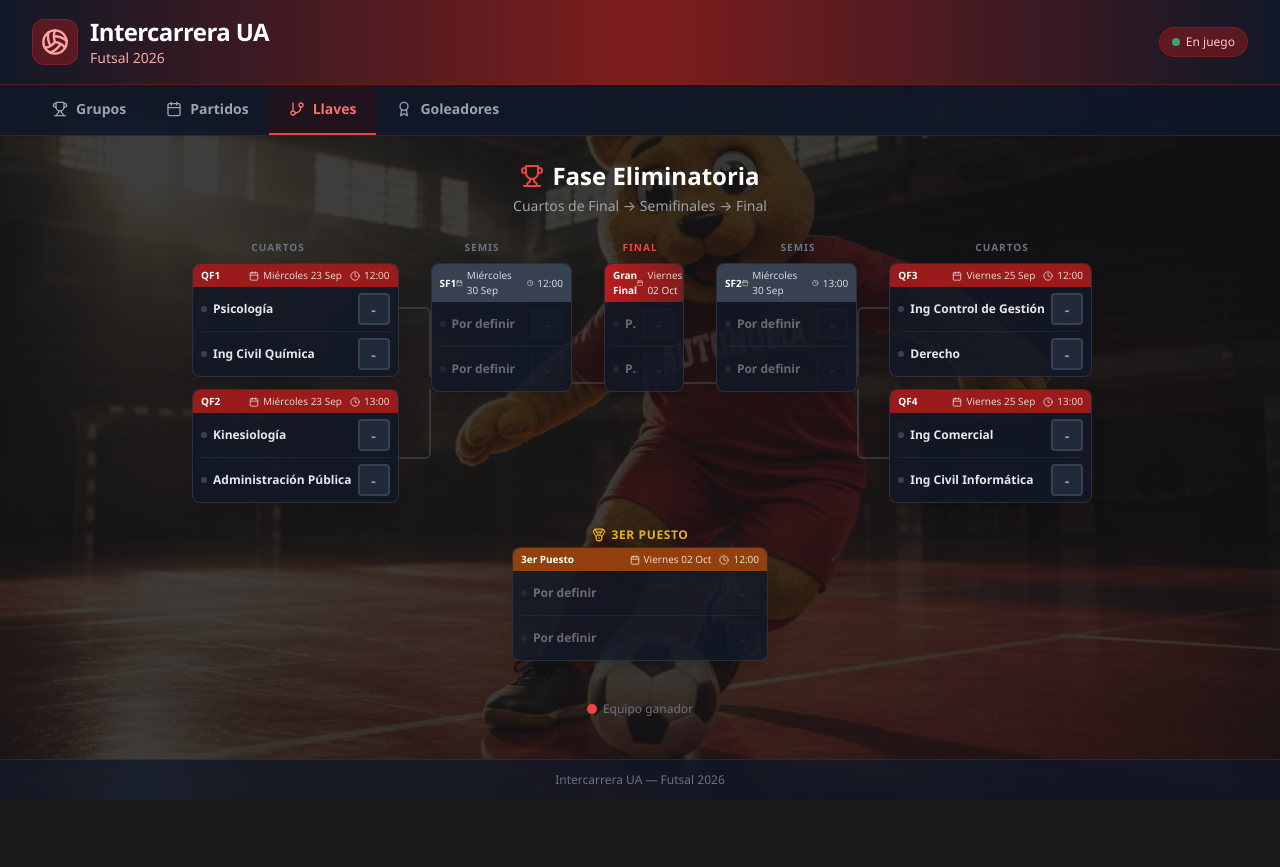
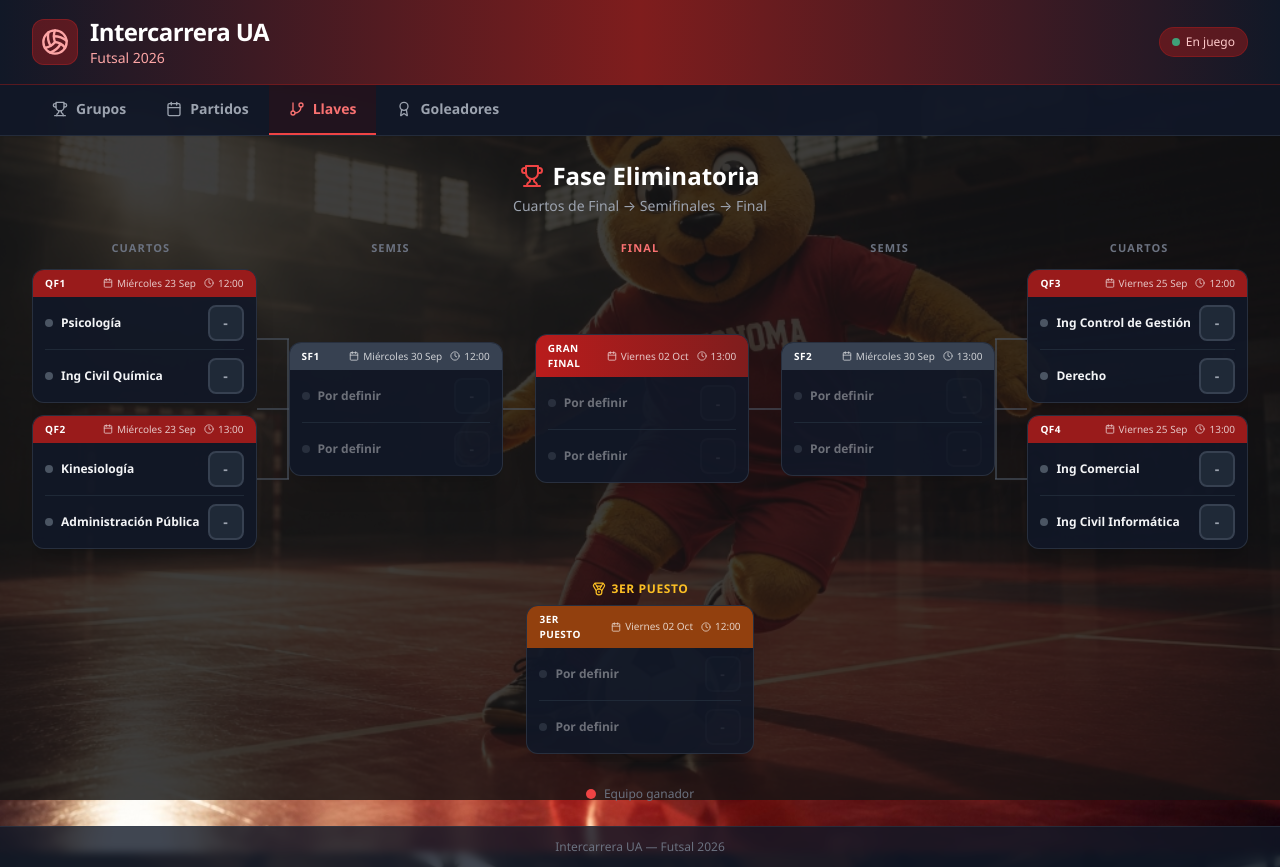
Before and after one commit to GabrielHidalgo1811/Intercarrera, a React (Vite) app: page / in a window 1280 px wide. Both pictures are taken after a click on the button "Llaves". Before the commit the page ends 800 px from the top, so only its background shows below. Built offline with nearby package versions, Linux system fonts and the light colour scheme; the HTML template or start-up script is replaced by a standard one.

Commit message:
Rediseño bracket: flexbox equitativo, conectores alineados, todas las columnas con espacio igual

```diff
--- a/src/components/KnockoutBracket.jsx
+++ b/src/components/KnockoutBracket.jsx
@@ -2,33 +2,31 @@ import React from 'react';
 import { Trophy, Medal, Clock, Calendar } from 'lucide-react';
 import { TEAM_SHORT } from '../data/tournamentData';
 
-// ─── Individual team slot inside a match ─────────────────────────────────────
+// ─── Team row inside a card ───────────────────────────────────────────────────
 function TeamSlot({ team, seed, score, pen, isWinner, isTied, onScoreChange, onPenChange }) {
   const name  = team || (seed ? `(${seed})` : 'Por definir');
   const short = team ? (TEAM_SHORT[team] || team) : name;
   const isEmpty = !team;
 
   return (
-    <div
-      className={`flex items-center gap-1.5 px-2 py-1.5 transition-colors ${
-        isEmpty ? 'opacity-40' : isWinner ? 'bg-red-900/40' : score !== null ? 'opacity-60' : ''
-      }`}
-    >
-      <span className={`w-1.5 h-1.5 rounded-full shrink-0 ${isWinner ? 'bg-red-400' : 'bg-gray-700'}`} />
+    <div className={`flex items-center gap-2 px-3 py-2 ${
+      isEmpty ? 'opacity-40' : isWinner ? 'bg-red-900/40' : score !== null ? 'opacity-60' : ''
+    }`}>
+      <span className={`w-2 h-2 rounded-full shrink-0 ${isWinner ? 'bg-red-400' : 'bg-gray-600'}`} />
 
-      <span className={`flex-1 text-xs font-semibold truncate ${isWinner ? 'text-red-300' : 'text-gray-200'}`} title={name}>
-        <span className="hidden sm:inline">{name}</span>
-        <span className="sm:hidden">{short}</span>
+      <span className={`flex-1 text-xs font-semibold truncate ${isWinner ? 'text-red-300' : 'text-gray-100'}`} title={name}>
+        <span className="hidden lg:inline">{name}</span>
+        <span className="lg:hidden">{short}</span>
       </span>
 
       {isTied && (
-        <div className="flex flex-col items-center mr-0.5">
+        <div className="flex flex-col items-center">
           <span className="text-[8px] text-amber-500 uppercase leading-none">Pen</span>
           <input
             type="text" inputMode="numeric"
             value={pen ?? ''} onChange={(e) => onPenChange(e.target.value.replace(/[^0-9]/g, ''))}
             placeholder="-" disabled={isEmpty}
-            className="w-6 h-6 text-center text-xs font-bold rounded border border-amber-700/50 bg-amber-950/30 text-amber-400 outline-none focus:border-amber-400 disabled:opacity-30"
+            className="w-6 h-6 text-center text-xs font-bold rounded border border-amber-700/50 bg-amber-950/30 text-amber-400 outline-none disabled:opacity-30"
           />
         </div>
       )}
@@ -37,9 +35,9 @@ function TeamSlot({ team, seed, score, pen, isWinner, isTied, onScoreChange, onP
         type="text" inputMode="numeric"
         value={score ?? ''} onChange={(e) => onScoreChange(e.target.value.replace(/[^0-9]/g, ''))}
         placeholder="-" disabled={isEmpty}
-        className={`w-8 h-8 text-center text-sm font-bold rounded border-2 outline-none transition-colors shrink-0 ${
+        className={`w-9 h-9 text-center text-sm font-bold rounded-lg border-2 outline-none shrink-0 ${
           isWinner
-            ? 'border-red-600/60 bg-red-950/50 text-red-300'
+            ? 'border-red-600/60 bg-red-950/60 text-red-300'
             : 'border-gray-700 bg-gray-800 text-gray-100 focus:border-red-500'
         } disabled:opacity-30 disabled:cursor-not-allowed`}
       />
@@ -47,7 +45,7 @@ function TeamSlot({ team, seed, score, pen, isWinner, isTied, onScoreChange, onP
   );
 }
 
-// ─── Match card for the bracket ───────────────────────────────────────────────
+// ─── Match card ───────────────────────────────────────────────────────────────
 function BracketMatch({ match, accentColor, updateKnockoutMatch }) {
   const isPlayed = match.homeScore !== null && match.awayScore !== null;
   const isTied   = isPlayed && Number(match.homeScore) === Number(match.awayScore);
@@ -55,10 +53,10 @@ function BracketMatch({ match, accentColor, updateKnockoutMatch }) {
 
   let homeWin = false, awayWin = false;
   if (isPlayed) {
-    if (Number(match.homeScore) > Number(match.awayScore)) homeWin = true;
+    if      (Number(match.homeScore) > Number(match.awayScore)) homeWin = true;
     else if (Number(match.awayScore) > Number(match.homeScore)) awayWin = true;
     else if (hasPen) {
-      if (Number(match.homePen) > Number(match.awayPen)) homeWin = true;
+      if      (Number(match.homePen) > Number(match.awayPen)) homeWin = true;
       else if (Number(match.awayPen) > Number(match.homePen)) awayWin = true;
     }
   }
@@ -66,13 +64,14 @@ function BracketMatch({ match, accentColor, updateKnockoutMatch }) {
   const handle = (field, value) => updateKnockoutMatch(match.id, field, value);
 
   return (
-    <div className="bg-gray-900/80 border border-gray-700/60 rounded-lg overflow-hidden shadow-lg w-full">
-      <div className={`${accentColor} text-white text-[10px] font-bold px-2 py-1 flex items-center justify-between`}>
-        <span>{match.label}</span>
+    <div className="bg-gray-900/90 border border-gray-700/60 rounded-xl overflow-hidden shadow-xl w-full">
+      {/* Header bar */}
+      <div className={`${accentColor} text-white text-[10px] font-bold px-3 py-1.5 flex items-center justify-between gap-2`}>
+        <span className="uppercase tracking-wider">{match.label}</span>
         {match.date && (
-          <span className="flex items-center gap-1 opacity-80 font-normal">
-            <Calendar className="w-2.5 h-2.5" />{match.date}
-            {match.time && <><Clock className="w-2.5 h-2.5 ml-1" />{match.time}</>}
+          <span className="flex items-center gap-1 opacity-75 font-normal whitespace-nowrap">
+            <Calendar className="w-2.5 h-2.5 shrink-0" />{match.date}
+            {match.time && <><Clock className="w-2.5 h-2.5 ml-1 shrink-0" />{match.time}</>}
           </span>
         )}
       </div>
@@ -84,7 +83,7 @@ function BracketMatch({ match, accentColor, updateKnockoutMatch }) {
         onScoreChange={(v) => handle('homeScore', v)}
         onPenChange={(v)  => handle('homePen',   v)}
       />
-      <div className="border-t border-gray-800/80 mx-2" />
+      <div className="border-t border-gray-800 mx-3" />
       <TeamSlot
         team={match.away} seed={match.awaySeed}
         score={match.awayScore} pen={match.awayPen}
@@ -96,16 +95,39 @@ function BracketMatch({ match, accentColor, updateKnockoutMatch }) {
   );
 }
 
-// ─── Main Knockout Bracket ────────────────────────────────────────────────────
+// ─── Bracket connector: 2 QFs (top+bottom) joining to 1 SF (center) ──────────
+// The outer container stretches to full height.
+// QF1 center ≈ 25% height, QF2 center ≈ 75%, SF center = 50%.
+function ConnectorQFtoSF({ side }) {
+  // side: 'right' (left QFs → right SF) | 'left' (right SF ← right QFs)
+  const spine = side === 'right' ? 'right-0' : 'left-0';
+  const border = side === 'right' ? 'border-r-2' : 'border-l-2';
+  return (
+    <div className="relative w-8 self-stretch shrink-0">
+      {/* arm from QF1 center (25%) */}
+      <div className={`absolute ${spine} top-[25%] w-full border-t-2 border-gray-600/60 -translate-y-px`} />
+      {/* vertical spine 25% → 75% */}
+      <div className={`absolute ${spine} top-[25%] bottom-[25%] ${border} border-gray-600/60`} />
+      {/* arm from QF2 center (75%) */}
+      <div className={`absolute ${spine} bottom-[25%] w-full border-t-2 border-gray-600/60 translate-y-px`} />
+      {/* arrow out to SF at 50% */}
+      <div className={`absolute ${side === 'right' ? 'left-0' : 'right-0'} top-1/2 w-full border-t-2 border-gray-600/60 -translate-y-px`} />
+    </div>
+  );
+}
+
+// Simple horizontal connector line (SF → Final)
+function ConnectorSFtoFinal() {
+  return <div className="self-center w-8 shrink-0 border-t-2 border-gray-600/60" />;
+}
+
+// ─── Main export ──────────────────────────────────────────────────────────────
 export default function KnockoutBracket({ knockout, updateKnockoutMatch, champion }) {
   const { quarterFinals, semiFinals, thirdPlace, final } = knockout;
-  const [lQF1, lQF2] = [quarterFinals[0], quarterFinals[1]]; // left side → SF1
-  const [rQF1, rQF2] = [quarterFinals[2], quarterFinals[3]]; // right side → SF2
+  const [lQF1, lQF2] = [quarterFinals[0], quarterFinals[1]];
+  const [rQF1, rQF2] = [quarterFinals[2], quarterFinals[3]];
   const sf1 = semiFinals[0];
   const sf2 = semiFinals[1];
-
-  // Heights for connector alignment
-  const matchH = 'h-[88px]'; // approximate match card height
 
   return (
     <div className="space-y-6">
@@ -128,95 +150,84 @@ export default function KnockoutBracket({ knockout, updateKnockoutMatch, champio
       )}
 
       {/* ── BRACKET ── */}
-      <div className="overflow-x-auto pb-4">
-        <div className="min-w-[700px] max-w-4xl mx-auto">
+      <div className="overflow-x-auto pb-2">
+        <div className="min-w-[860px]">
 
-          {/* Column labels */}
-          <div className="grid grid-cols-[1fr_32px_1fr_32px_80px_32px_1fr_32px_1fr] mb-2 text-center text-[10px] font-bold uppercase tracking-widest text-gray-500 select-none">
-            <span>Cuartos</span><span/><span>Semis</span><span/>
-            <span className="text-red-500">Final</span>
-            <span/><span>Semis</span><span/><span>Cuartos</span>
+          {/* Round labels */}
+          <div className="flex mb-3 text-center text-[11px] font-bold uppercase tracking-widest text-gray-500 select-none">
+            <div className="flex-1">Cuartos</div>
+            <div className="w-8 shrink-0" />
+            <div className="flex-1">Semis</div>
+            <div className="w-8 shrink-0" />
+            <div className="flex-1 text-red-400">Final</div>
+            <div className="w-8 shrink-0" />
+            <div className="flex-1">Semis</div>
+            <div className="w-8 shrink-0" />
+            <div className="flex-1">Cuartos</div>
           </div>
 
-          {/* Bracket rows — top half */}
-          <div className="grid grid-cols-[1fr_32px_1fr_32px_80px_32px_1fr_32px_1fr] items-start">
+          {/* ── Main bracket row ── */}
+          {/*
+            Layout: [QF_L col] [conn] [SF1 col] [conn] [FINAL col] [conn] [SF2 col] [conn] [QF_R col]
+            The QF columns use flex-col so QF1 is in top half and QF2 in bottom half.
+            SF and Final columns use flex items-center to vertically center.
+            Connectors use absolute positioning at 25%, 50%, 75% of their own height.
+          */}
+          <div className="flex items-stretch">
 
-            {/* ── LEFT ── */}
-            {/* QF1 */}
-            <div><BracketMatch match={lQF1} accentColor="bg-red-800" updateKnockoutMatch={updateKnockoutMatch} /></div>
-
-            {/* QF1 → SF1 top arm */}
-            <div className="self-stretch flex flex-col">
-              <div className="flex-1 border-r-2 border-t-2 border-gray-600/50 rounded-tr-md mt-[44px]" />
+            {/* ── LEFT QFs column ── */}
+            <div className="flex-1 flex flex-col">
+              <div className="flex-1 flex items-center pb-1.5">
+                <BracketMatch match={lQF1} accentColor="bg-red-800" updateKnockoutMatch={updateKnockoutMatch} />
+              </div>
+              <div className="flex-1 flex items-center pt-1.5">
+                <BracketMatch match={lQF2} accentColor="bg-red-800" updateKnockoutMatch={updateKnockoutMatch} />
+              </div>
             </div>
 
-            {/* SF1 — spans 2 rows via relative positioning */}
-            <div className="row-span-3 flex items-center">
+            {/* QF → SF1 connector */}
+            <ConnectorQFtoSF side="right" />
+
+            {/* ── SF1 column ── */}
+            <div className="flex-1 flex items-center">
               <BracketMatch match={sf1} accentColor="bg-gray-700" updateKnockoutMatch={updateKnockoutMatch} />
             </div>
 
-            {/* SF1 → Final left arm */}
-            <div className="row-span-3 self-stretch flex items-center">
-              <div className="w-full border-t-2 border-gray-600/50" />
-            </div>
+            {/* SF1 → Final connector */}
+            <ConnectorSFtoFinal />
 
-            {/* FINAL — spans all rows */}
-            <div className="row-span-5 flex items-center">
+            {/* ── FINAL column ── */}
+            <div className="flex-1 flex items-center">
               <BracketMatch match={final} accentColor="bg-gradient-to-r from-red-700 to-red-900" updateKnockoutMatch={updateKnockoutMatch} />
             </div>
 
-            {/* SF2 → Final right arm */}
-            <div className="row-span-3 self-stretch flex items-center justify-end">
-              <div className="w-full border-t-2 border-gray-600/50" />
-            </div>
+            {/* Final → SF2 connector */}
+            <ConnectorSFtoFinal />
 
-            {/* SF2 — spans 2 rows */}
-            <div className="row-span-3 flex items-center">
+            {/* ── SF2 column ── */}
+            <div className="flex-1 flex items-center">
               <BracketMatch match={sf2} accentColor="bg-gray-700" updateKnockoutMatch={updateKnockoutMatch} />
             </div>
 
-            {/* QF3 → SF2 top arm */}
-            <div className="self-stretch flex flex-col">
-              <div className="flex-1 border-l-2 border-t-2 border-gray-600/50 rounded-tl-md mt-[44px]" />
+            {/* SF2 → QF connector */}
+            <ConnectorQFtoSF side="left" />
+
+            {/* ── RIGHT QFs column ── */}
+            <div className="flex-1 flex flex-col">
+              <div className="flex-1 flex items-center pb-1.5">
+                <BracketMatch match={rQF1} accentColor="bg-red-800" updateKnockoutMatch={updateKnockoutMatch} />
+              </div>
+              <div className="flex-1 flex items-center pt-1.5">
+                <BracketMatch match={rQF2} accentColor="bg-red-800" updateKnockoutMatch={updateKnockoutMatch} />
+              </div>
             </div>
 
-            {/* QF3 */}
-            <div><BracketMatch match={rQF1} accentColor="bg-red-800" updateKnockoutMatch={updateKnockoutMatch} /></div>
-
-            {/* Spacer row */}
-            <div className="h-3" />
-            <div className="h-3" />
-            {/* SF1 row-span covers this */}
-            {/* Final row-span covers this */}
-            {/* SF2 row-span covers this */}
-            <div className="h-3" />
-            <div className="h-3" />
-
-            {/* QF2 */}
-            <div><BracketMatch match={lQF2} accentColor="bg-red-800" updateKnockoutMatch={updateKnockoutMatch} /></div>
-
-            {/* QF2 → SF1 bottom arm */}
-            <div className="self-stretch flex flex-col">
-              <div className="flex-1 border-r-2 border-b-2 border-gray-600/50 rounded-br-md mb-[44px]" />
-            </div>
-
-            {/* SF1 row-span */}
-            {/* Final row-span */}
-            {/* SF2 row-span */}
-
-            {/* QF4 → SF2 bottom arm */}
-            <div className="self-stretch flex flex-col">
-              <div className="flex-1 border-l-2 border-b-2 border-gray-600/50 rounded-bl-md mb-[44px]" />
-            </div>
-
-            {/* QF4 */}
-            <div><BracketMatch match={rQF2} accentColor="bg-red-800" updateKnockoutMatch={updateKnockoutMatch} /></div>
-          </div>
+          </div>{/* end bracket row */}
 
           {/* ── THIRD PLACE ── */}
-          <div className="flex justify-center mt-6">
-            <div className="w-64 flex flex-col items-center gap-1">
-              <div className="flex items-center gap-1.5 text-xs text-amber-400/90 font-bold uppercase tracking-wider">
+          <div className="flex justify-center mt-8">
+            <div className="flex flex-col items-center gap-2" style={{ width: 'calc(20% - 16px)' }}>
+              <div className="flex items-center gap-1.5 text-xs text-amber-400 font-bold uppercase tracking-wider">
                 <Medal className="w-3.5 h-3.5" /> 3er Puesto
               </div>
               <BracketMatch match={thirdPlace} accentColor="bg-amber-800" updateKnockoutMatch={updateKnockoutMatch} />
@@ -226,7 +237,8 @@ export default function KnockoutBracket({ knockout, updateKnockoutMatch, champio
         </div>
       </div>
 
-      <div className="text-center text-xs text-gray-500 flex items-center justify-center gap-1.5">
+      {/* Legend */}
+      <div className="text-center text-xs text-gray-500 flex items-center justify-center gap-2">
         <span className="w-2.5 h-2.5 rounded-full bg-red-500 inline-block" />
         Equipo ganador
       </div>
```
